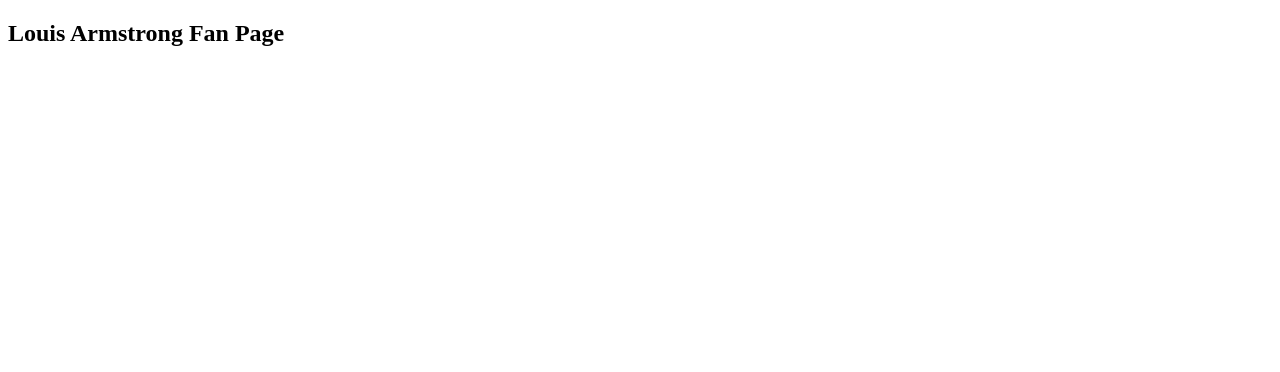
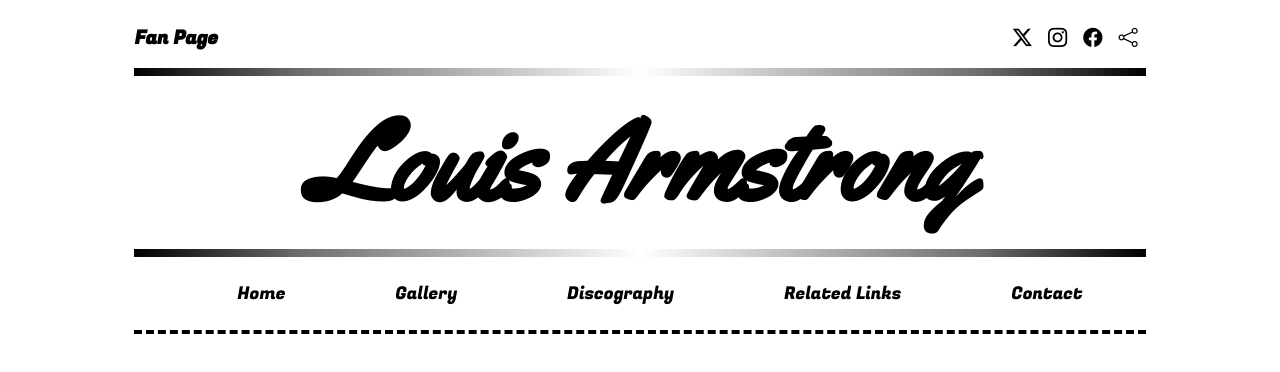
Before and after one commit to blackeagledhs/firstwebsite-aa, a plain HTML site: page index.html in a window 1280 px wide. Drawn offline with nearby package versions, Linux system fonts and the light colour scheme; a web font is replaced by a local one.

Commit message:
first steps with header and styles

```diff
--- a/index.html
+++ b/index.html
@@ -4,18 +4,33 @@
     <meta charset="UTF-8">
     <meta name="viewport" content="width=device-width, initial-scale=1.0">
     <title>Document</title>
+    <link rel="stylesheet" href="https://cdn.jsdelivr.net/npm/bootstrap-icons@1.11.3/font/bootstrap-icons.min.css">
+    <link rel="stylesheet" href="main.css">
 </head>
 <body>
     <header>
-        <div class="topbar">
-            <h2 class="topbar__brand">Louis Armstrong Fan Page</h2>
-            <ul class="topbar__socialLinks"></ul>
+        <div class="topbar__social">
+            <h2 class="topbar__social--subtitle">Fan Page</h2>
+            <ul class="topbar__social--icons">
+                <li><a href="https://twitter.com" target="_blank" class="topbar__social--icons--item"><i class="bi bi-twitter-x"></i></a></li>
+                <li><a href="https://instagram.com" target="_blank" class="topbar__social--icons--item"><i class="bi bi-instagram"></i></a></li>
+                <li><a href="https://facebook.com" target="_blank" class="topbar__social--icons--item"><i class="bi bi-facebook"></i></a></li>
+                <li><a href="#" class="topbar__social--icons--item"><i class="bi bi-share"></i></a></li>
+            </ul>
         </div>
-        <div class="navbar">
-            <ul class="navbar__list"></ul>
+        <h1 class="topbar__brand">Louis Armstrong</h1>
+        <div class="topbar__navbar">
+            <ul class="topbar__navbar--list">
+                <li><a href="index.html" class="topbar__navbar--list--item">Home</a></li>
+                <li><a href="page2.html" class="topbar__navbar--list--item">Gallery</a></li>
+                <li><a href="#" class="topbar__navbar--list--item">Discography</a></li>
+                <li><a href="page3.html" class="topbar__navbar--list--item">Related Links</a></li>
+                <li><a href="page4.html" class="topbar__navbar--list--item">Contact</a></li>
+            </ul>
         </div>
     </header>
     <main>
+
 
     </main>
     <footer>
--- a/main.css
+++ b/main.css
@@ -1,5 +1,87 @@
 /*Styles for all pages*/
+@import url('https://fonts.googleapis.com/css2?family=Yellowtail&display=swap');
+@import url('https://fonts.googleapis.com/css2?family=Fugaz+One&display=swap');
+@import url('https://fonts.googleapis.com/css2?family=Cherry+Cream+Soda&display=swap');
 
+/*
+For Brand
+.yellowtail-regular {
+  font-family: "Yellowtail", cursive;
+  font-weight: 400;
+  font-style: normal;
+
+  For titles
+  .fugaz-one-regular {
+  font-family: "Fugaz One", sans-serif;
+  font-weight: 400;
+  font-style: normal;
+
+For paragraphs
+.cherry-cream-soda-regular {
+  font-family: "Cherry Cream Soda", system-ui;
+  font-weight: 400;
+  font-style: normal;
+}
+
+*/
 /*Header*/
+.topbar__social {
+    display: flex;
+    justify-content: space-between;
+    margin: 0 10%;
+}
 
+.topbar__social--subtitle {
+    font-family: "Fugaz One", sans-serif;
+    font-size: 1.2em;
+}
+
+.topbar__social--icons {
+    display: flex;
+    justify-content: space-around;
+    font-size: 1.2em;
+    list-style: none;
+}
+
+.topbar__social--icons a {
+    text-decoration: none;
+    padding: 0 8px;
+    color: #000000;
+}
+
+.topbar__brand {
+    margin: 0 10%;
+    padding: 10px;
+    font-family: "Yellowtail", cursive;
+    font-size: 7em;
+    text-align: center;
+    border-top: 8px solid;
+    border-image-source: linear-gradient(to left, #000000, #6e6e6e,#b6b6b6,#ffffff,#b6b6b6,#6e6e6e, #000000);
+    border-bottom: 8px solid;
+    border-image-source: linear-gradient(to left, #000000, #6e6e6e,#b6b6b6,#ffffff,#b6b6b6,#6e6e6e, #000000);
+    border-image-slice: 1;
+}
+
+.topbar__navbar {
+    margin: 0 10%;
+    padding: 8px;
+    border-bottom: 4px dashed;
+}
+
+.topbar__navbar--list {
+    list-style: none;
+    display: flex;
+    justify-content: space-around;
+}
+
+.topbar__navbar--list--item {
+    text-decoration: none;
+    color: #000000;
+    font-family: "Fugaz One", sans-serif;
+    font-size: 1.1em;
+}
+
+.topbar__navbar--list--item:hover {
+    color: #6e6e6e;
+}
 /*Footer*/
```
Also changed, not shown: 1 other file.
